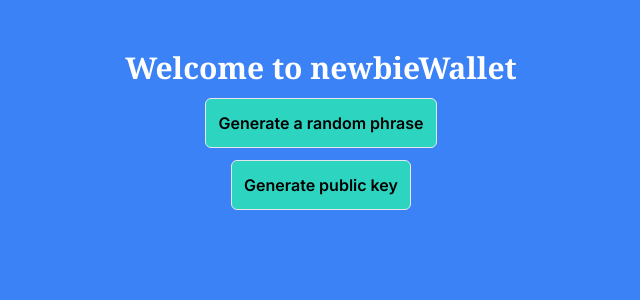
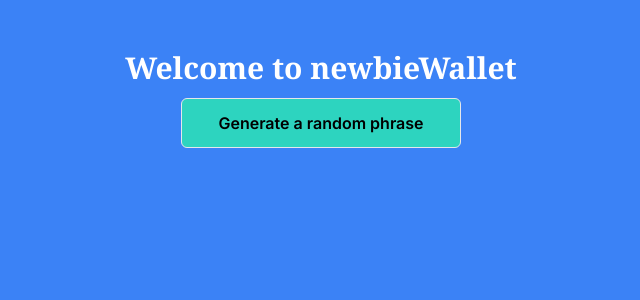
Before and after one commit to Rite2Whiff/Web3_wallets, a Next.js app: page / in a window 1280 px wide. Shown: the top 300 px of the page, without its empty margins (319-959 px from the left). Built offline with nearby package versions, Linux system fonts and the light colour scheme.

Commit message:
Made changes in app/pages.js

```diff
--- a/app/page.js
+++ b/app/page.js
@@ -9,34 +9,29 @@ import { Keypair } from "@solana/web3.js";
 export default function Home() {
   const [wallets, setWallets] = useState([]);
   const [mnemonic, setMnemonic] = useState([]);
+  const [mnemonicArray, setMnemonicArray] = useState([]);
 
   const generateMnemonicPhrase = () => {
-    const mnemonic = generateMnemonic().split();
-    const resultArray = mnemonic[0].split(" ");
-    setMnemonic(resultArray);
-    return resultArray;
+    const mnemonic = generateMnemonic();
+    setMnemonic(mnemonic);
+    let resultArray = mnemonic.split();
+    resultArray = resultArray[0].split(" ");
+    setMnemonicArray(resultArray);
+    setWallets([]);
   };
 
-  const generateKeyPairs = () => {
-    setWallets(wallets.pop());
-    const mnemonicPhrase = generateMnemonicPhrase();
-    if (mnemonicPhrase) {
-      let newWallett = {};
-      const mnemonic = generateMnemonic();
+  const addWallet = () => {
+    let newWallet = {};
     const seed = mnemonicToSeedSync(mnemonic);
-      for (let i = 0; i < 50; i++) {
-        const path = `m/44'/501'/${i}'/0'`; // This is the derivation path
+    const path = `m/44'/501'/${wallets.length}'/0'`; // This is the derivation path
     const derivedSeed = derivePath(path, seed.toString("hex")).key;
     const secret = nacl.sign.keyPair.fromSeed(derivedSeed).secretKey;
     const newPublicKey = Keypair.fromSecretKey(secret).publicKey.toBase58();
-        newWallett = {
+    newWallet = {
       publicKey: newPublicKey,
     };
-      }
-      setWallets([...wallets, newWallett]);
-    } else {
-      console.log("please generate a random phrase");
-    }
+    setWallets([...wallets, newWallet]);
+    console.log({ newWallet, mnemonic });
   };
 
   return (
@@ -47,27 +42,27 @@ export default function Home() {
         </h1>
         <button
           onClick={generateMnemonicPhrase}
-          className="border mt-3 rounded-md px-3 py-3 font-semibold bg-teal-400"
+          className="border mt-3 rounded-md px-9 py-3 font-semibold bg-teal-400"
         >
           Generate a random phrase
         </button>
+        <div>
+          <ul>
+            {mnemonicArray.map((item, index) => {
+              return <li key={index}>{item}</li>;
+            })}
+          </ul>
+        </div>
         <button
-          onClick={generateKeyPairs}
-          className="border mt-3 rounded-md px-3 py-3 font-semibold bg-teal-400"
+          onClick={addWallet}
+          className={`${
+            mnemonic.length === 0
+              ? "hidden"
+              : "border mt-3 rounded-md px-9 py-3 font-semibold bg-teal-400"
+          }`}
         >
           Generate public key
         </button>
-        <div>
-          <ul className="grid grid-cols-4 gap-4 my-4 ">
-            {mnemonic.map((item, index) => {
-              return (
-                <li className=" text- center inline-block px-5 " key={index}>
-                  {item}
-                </li>
-              );
-            })}
-          </ul>
-        </div>
         <div>
           {wallets.map((wallet, index) => (
             <div key={index} className="p-6 bg-white rounded-lg mt-3 border">
```
Lines whose indentation alone changed are shown as unchanged.
